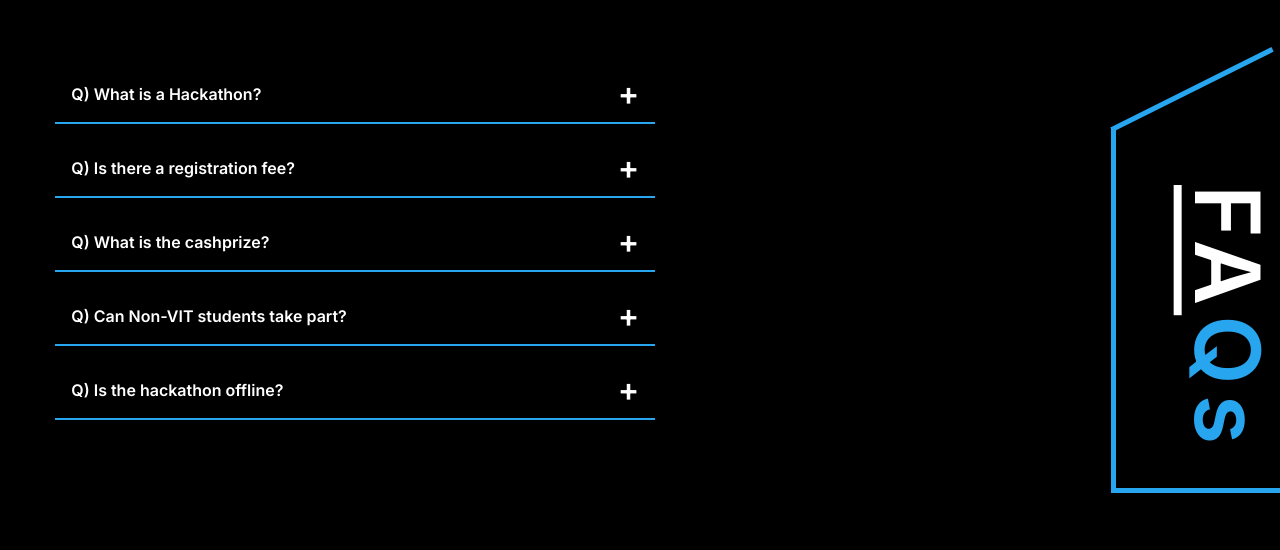
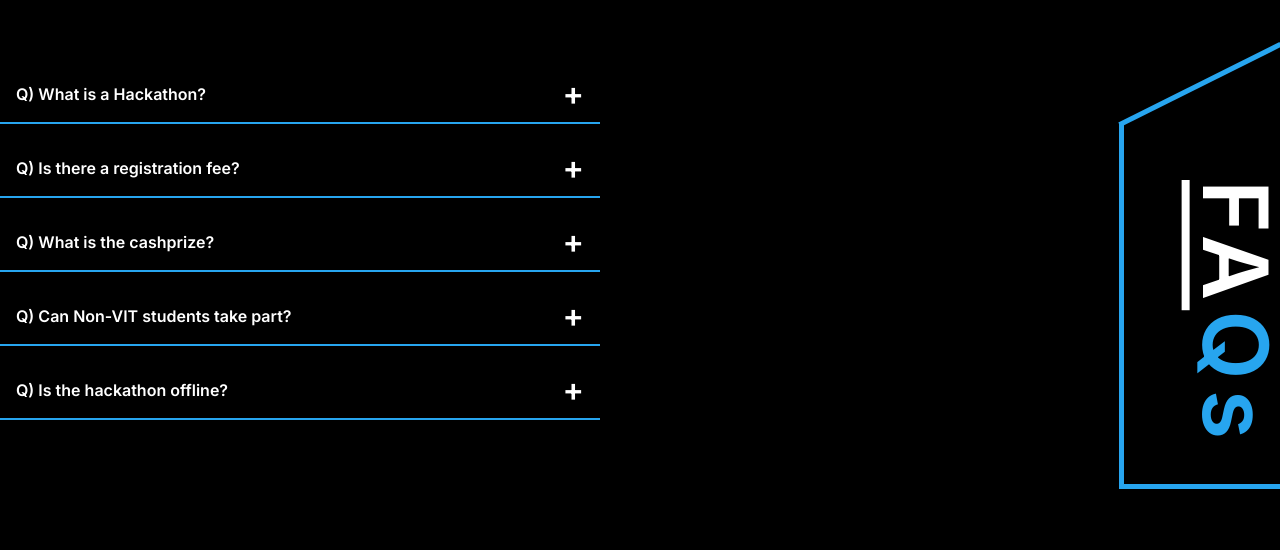
Before and after one commit to nitishramaraj/Technicia-FAQ, a plain HTML site: page index.html in a window 1280 px wide. Drawn offline with Linux system fonts and the light colour scheme.

Commit message:
Update style.css

```diff
--- a/style.css
+++ b/style.css
@@ -19,8 +19,9 @@ body{
 
 /* Flex INIT */
 .flex-faq{
+    width: 96.3vw;
     display: flex;
-    justify-content:space-evenly;
+    justify-content:space-between;
 }
 /*  */
 
@@ -90,6 +91,8 @@ body{
 .faq-head{
     padding-left: 50%;
     padding-top: 50%;
+  padding-right: 2%;
+
     padding-bottom: 30%;
     font-size: 90px;
     writing-mode: vertical-rl;
```
